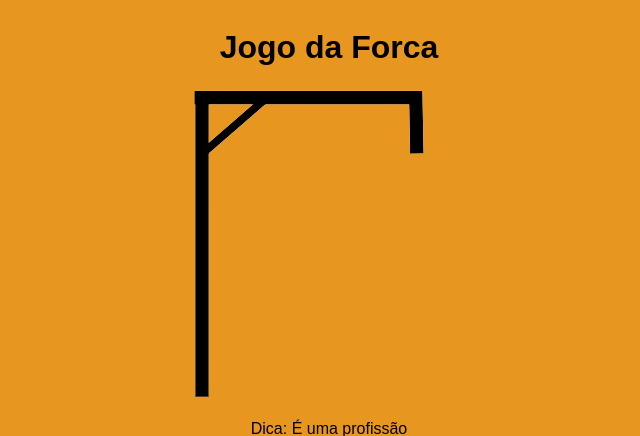
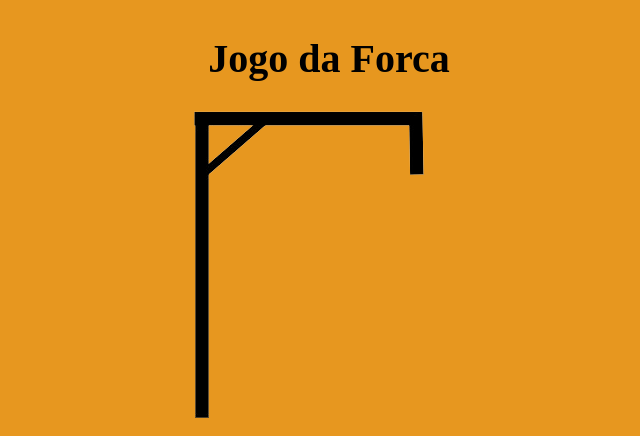
Before and after one commit to Alisr25/projetoForca, a Flask app: page / in a window 1280 px wide. Shown: the top 436 px of the page, without its empty margins (311-951 px from the left). Run offline with Flask 3, Linux system fonts and the light colour scheme; some web fonts are replaced.

Commit message:
Update style.css

```diff
--- a/static/style.css
+++ b/static/style.css
@@ -1,3 +1,5 @@
+@import url('https://fonts.googleapis.com/css2?family=Rye&display=swap');
+
 body {
   text-align: center;
   font-family: Arial;
@@ -6,6 +8,11 @@ body {
   flex-direction: column;
   align-items: center;
   justify-content: center;
+}
+
+h1{
+  font-size: 40px;
+  font-family: "Rye", serif;
 }
 
 button {
```
